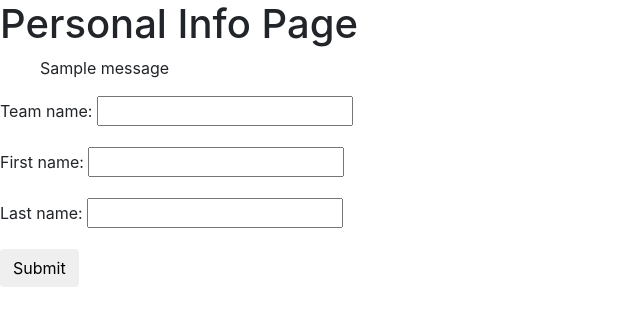
After one commit to Laurence2013/groopstr, a Django app: page /personal_info/ in a window 1280 px wide. The commit adds this page. Shown: the top 326 px of the page, without its empty margins (0-640 px from the left). Run offline with Django 3.2, Linux system fonts and the light colour scheme; a user stored in the database is signed in; tables that the repository leaves empty hold one stand-in row (values such as "Sample post"); one stand-in notice (Sample message) is shown; some libraries are stand-ins or nearby versions.

Commit message:
12 groopstr

```diff
--- a/groopstr/settings.py
+++ b/groopstr/settings.py
@@ -107,6 +107,12 @@ AUTH_PASSWORD_VALIDATORS = [
     },
 ]
 
+EMAIL_USE_TLS = True
+EMAIL_HOST = 'smtp.gmail.com'
+EMAIL_HOST_USER = 'compareofthings@gmail.com'
+EMAIL_HOST_PASSWORD = 'k31r2ma9194w0'
+EMAIL_PORT = 587
+
 
 # Internationalization
 # https://docs.djangoproject.com/en/2.0/topics/i18n/
--- a/groopstr/urls.py
+++ b/groopstr/urls.py
@@ -18,7 +18,9 @@ from django.urls import path, re_path
 from members.views import *
 
 urlpatterns = [
+    path('personal_info/', PersonalinfoView.as_view(), name='personal_info'),
     path('members/', MembersView.as_view(), name='members'),
+    # path('members/<int:section>/', MembersView.as_view(), name='members'),
     path('register/', RegisterView.as_view(), name='register'),
     path('login/', LoginView.as_view(), name='login'),
     path('logout/', LogoutView.as_view(), name='logout'),
--- a/members/forms.py
+++ b/members/forms.py
@@ -1,4 +1,5 @@
 from django import forms
+from members.models import *
 from django.contrib.auth import (authenticate, get_user_model, login, logout)
 
 User = get_user_model()
@@ -23,6 +24,20 @@ class UserLoginForm(forms.Form):
                 raise forms.ValidationError('This user is no longer active')
         return super(UserLoginForm, self).clean(*args, **kwargs)
 
+class PersonalInfoForm(forms.Form):
+    team_name = forms.CharField()
+    first_name = forms.CharField()
+    last_name = forms.CharField()
+
+    def clean(self, *args, **kwargs):
+        team_name = self.cleaned_data.get('team_name')
+        first_name = self.cleaned_data.get('first_name')
+        last_name = self.cleaned_data.get('last_name')
+        team_name_qs = Personal_Info_table.objects.filter(team_name = team_name)
+        if team_name_qs.exists():
+            raise forms.ValidationError('This team name already exist, choose another one')
+        return super(PersonalInfoForm, self).clean(*args, **kwargs)
+
 class UserRegisterForm(forms.ModelForm):
     email = forms.EmailField(label = 'Email Address')
     email2 = forms.EmailField(label = 'Confirm Email')
--- a/members/models.py
+++ b/members/models.py
@@ -1,15 +1,15 @@
+from django.contrib.auth.models import User
 from django.db import models
 
 class Personal_Info_table(models.Model):
-    display_name = models.CharField(max_length = 100)
+    team_name = models.CharField(max_length = 100)
     first_name = models.CharField(max_length = 50)
     last_name = models.CharField(max_length = 50)
-    email_address = models.CharField(max_length = 100)
-    contact_no = models.IntegerField(default = 0)
+    has_username = models.ForeignKey(User, on_delete = models.CASCADE, null=True, blank=True)
     date_updated = models.DateTimeField(auto_now_add = True)
 
     def __str__(self):
-        return self.display_name
+        return self.team_name
 
 class Current_Position_table(models.Model):
     current_position = models.IntegerField(default = 0)
--- a/members/views.py
+++ b/members/views.py
@@ -1,14 +1,45 @@
 from django.contrib.auth import (authenticate, get_user_model, login, logout)
+from django.contrib.auth.models import User
 from django.views.generic import View, TemplateView, FormView
 from django.shortcuts import HttpResponse, render, redirect
+from django.contrib import messages
 from members.forms import *
+from members.models import *
 
 class MembersView(View):
     def get(self, request, *args, **kwargs):
         if request.user.is_authenticated is False:
             return redirect('login')
-        context = {'username': request.user}
-        return render(request, 'members.html', context)
+        if request.user.is_staff:
+            return redirect('logout')
+        if Personal_Info_table.objects.filter(has_username = request.user.id):
+            context = {'username': request.user}
+            return render(request, 'members.html', context)
+        return redirect('personal_info')
+
+class PersonalinfoView(View):
+    def get(self, request, *args, **kwargs):
+        if request.user.is_authenticated is False:
+            return redirect('login')
+        if Personal_Info_table.objects.filter(has_username = request.user.id):
+            print('hello')
+        title = 'Personal Info'
+        form = PersonalInfoForm()
+        return render(request, 'personal_info.html', {'form': form, 'title': title})
+
+    def post(self, request, *args, **kwargs):
+        form = PersonalInfoForm(request.POST or None)
+        if form.is_valid():
+            team_name = form.cleaned_data.get('team_name')
+            first_name = form.cleaned_data.get('first_name')
+            last_name = form.cleaned_data.get('last_name')
+            personal_info = Personal_Info_table.objects.create(team_name=team_name, first_name=first_name, last_name=last_name, has_username=request.user)
+            personal_info.save()
+            messages.success(request, 'Your team and personal info was successfully added')
+            context = {'username': request.user}
+            return render(request, 'members.html', context)
+        messages.error(request, 'Team name is already in use, choose another one')
+        return render(request, 'personal_info.html', {'form': PersonalInfoForm(), 'title': 'Personal Info'})
 
 class RegisterView(View):
     def get(self, request, *args, **kwargs):
@@ -27,11 +58,7 @@ class RegisterView(View):
             new_user = authenticate(username = user.username, password = password)
             login(request, new_user)
             return redirect('login')
-        context = {
-            'form': form,
-            'title': title,
-        }
-        return render(request, 'register.html', context)
+        return render(request, 'register.html', context = {'form': form,'title': title,})
 
 class LoginView(View):
     def get(self, request, *args, **kwargs):
@@ -49,10 +76,10 @@ class LoginView(View):
             login(request, user)
             if request.user.is_authenticated:
                 return redirect('members')
-                    # return render(request, 'members.html', {'username': username})
         return render(request, 'login.html', {'form': form})
 
 class LogoutView(View):
     def get(self, request, *args, **kwargs):
         logout(request)
-        return redirect('login')
+        return render(request, 'logout.html', {})
+        # return redirect('login')
--- a/templates/logout.html
+++ b/templates/logout.html
@@ -3,5 +3,5 @@
 {% block content %}
 
 <h1>Logout Page</h1>
-
+<a href="{% url 'login' %}">Click here to login</a>
 {% endblock %}
--- /dev/null
+++ b/templates/personal_info.html
@@ -0,0 +1,19 @@
+{% extends 'base.html' %}
+{% load staticfiles %}
+{% block content %}
+
+<h1>Personal Info Page</h1>
+
+{% if messages %}
+<ul class="messages">
+    {% for message in messages %}
+    <p{% if message.tags %} class="{{ message.tags }}"{% endif %}>{{ message }}</p>
+    {% endfor %}
+</ul>
+{% endif %}
+
+<form action="{% url 'personal_info' %}" method="POST" class="post-form">{% csrf_token %}
+  {{ form.as_p }}
+  <button type="submit" class="save btn btn-default">Submit</button>
+</form>
+{% endblock %}
```
Also changed, not shown: members/tests/behaviour_tests/check_username_in_personal_info_table_tests.py (added, +27 -0 lines), templates/acc_active_email.html (added, +11 -0 lines), templates/members.html (+11 -0 lines), members/migrations/0002_auto_20180729_1001.py (added), members/migrations/0003_personal_info_table_has_username.py (added), members/migrations/0004_auto_20180729_1043.py (added).
